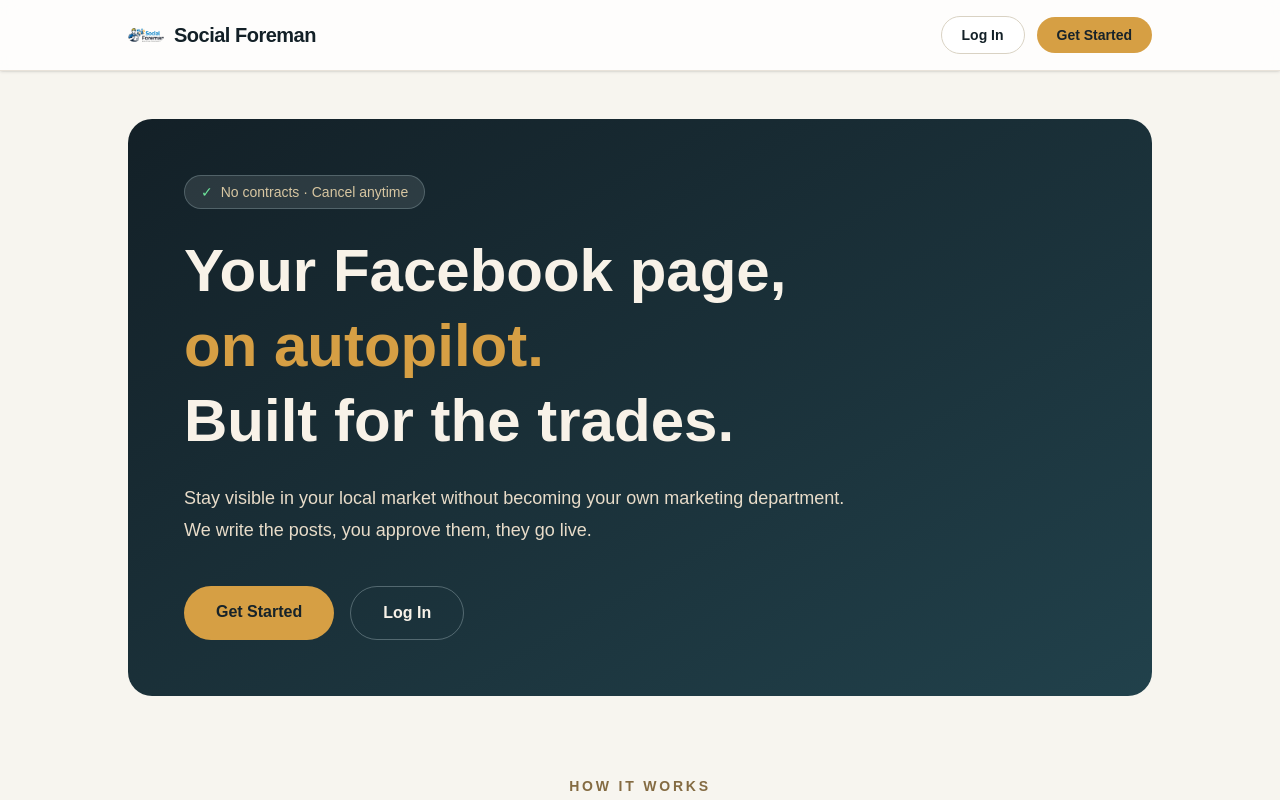
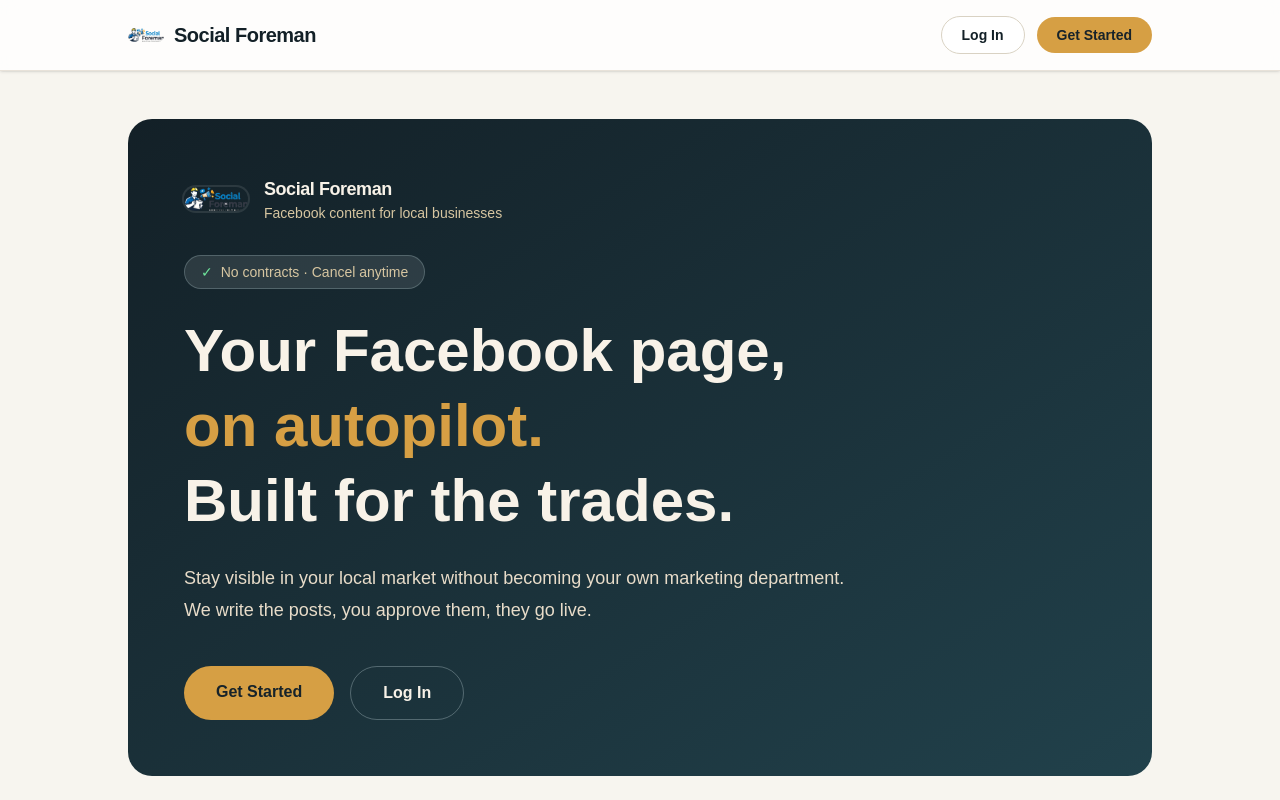
Before and after one commit to Spyders0311/Social-Foreman, a Next.js app: page / in a window 1280 px wide. Shown: the top 800 px of the page. Built offline with nearby package versions, Linux system fonts and the light colour scheme; no server answers.

Commit message:
feat: add logo lockup to hero section on homepage

```diff
--- a/app/page.tsx
+++ b/app/page.tsx
@@ -1,3 +1,4 @@
+import Image from "next/image";
 import { PLAN_CONFIG } from "../src/lib/plans";
 import Nav from "./components/Nav";
 import { AnimatedSection } from "./components/AnimatedSection";
@@ -65,6 +66,20 @@ export default function Home() {
 
         {/* Hero */}
         <section className="animate-fade-slide-up rounded-3xl bg-gradient-to-br from-[#132027] to-[#21414b] p-8 text-[#f8f2e8] sm:p-14">
+          {/* Logo lockup */}
+          <div className="mb-8 flex items-center gap-4">
+            <Image
+              src="/social-foreman-logo.png"
+              alt="Social Foreman"
+              width={64}
+              height={64}
+              className="rounded-xl ring-2 ring-white/10"
+            />
+            <div>
+              <p className="text-lg font-bold tracking-tight text-[#f8f2e8]">Social Foreman</p>
+              <p className="text-sm text-[#d7c6a1]">Facebook content for local businesses</p>
+            </div>
+          </div>
           <div className="inline-flex items-center gap-2 rounded-full border border-[#8ba0a6]/40 bg-white/10 px-4 py-1.5 text-sm text-[#d7c6a1]">
             <span className="text-[#6ee59b]">✓</span>
             No contracts · Cancel anytime
```
